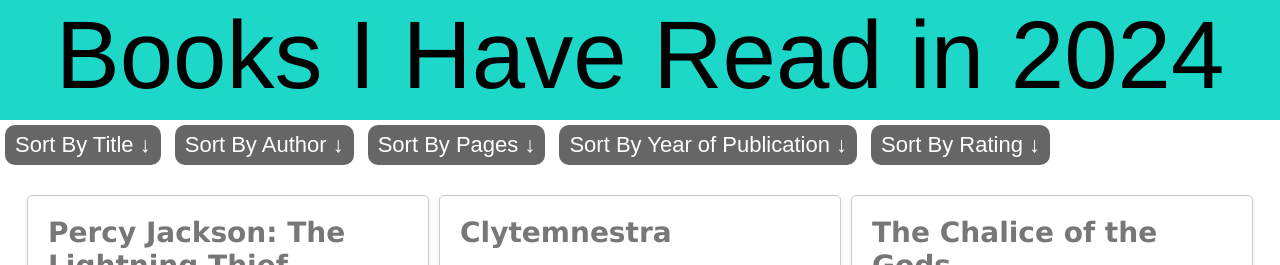
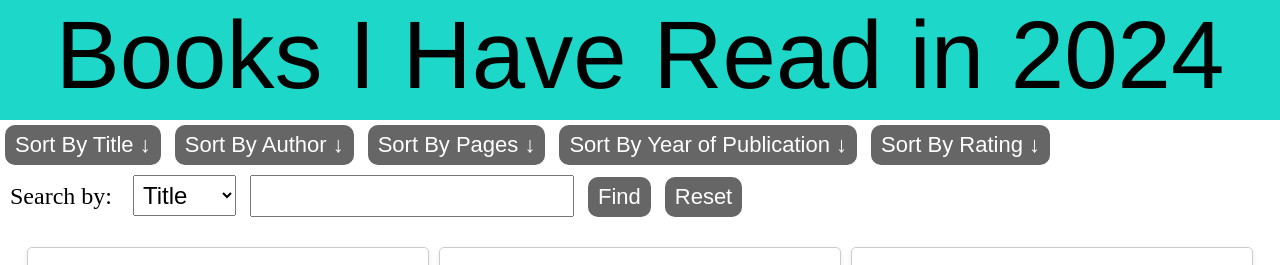
Before and after one commit to cindyawho/SEA2024, a plain HTML site: page index.html in a window 1280 px wide. Shown: the top 265 px of the page. Drawn offline with Linux system fonts and the light colour scheme.

Commit message:
Filtering function currently works for titles! :)
Anything that didn't match got the style of display: none

```diff
--- a/index.html
+++ b/index.html
@@ -44,6 +44,16 @@
         <button onclick="sortByRatingLH();" id="sortRatingLH">
             Sort By Rating ↓
         </button>
+        <br>
+        <label for="filter">Search by: </label>
+        <select name="filterSelect" id="filterSelect" size="1">
+            <option value="title">Title</option>
+            <option value="author">Author</option>
+            <option value="genre">Genre</option>
+        </select>
+        <input type="text" id="filter" name="filter" class="filter">
+        <button class="filterButton" onclick="filterFunction()">Find</button>
+        <button class="filterResetButton" onclick="filterResetFunction()">Reset</button>
     </div>
     <div id="card-container">
 
--- a/scripts.js
+++ b/scripts.js
@@ -41,6 +41,8 @@ function showCards() {
         let genres = books[i].genre;
 
         const nextCard = templateCard.cloneNode(true); // Copy the template card
+        let tempID = "bookNum" + i.toString();
+        nextCard?.setAttribute("id", tempID); //Add id with number to edit styles during filtering functions
         editCardContent(nextCard, title, imageURL, author, pages, rating, yearOfPub, genres); // Edit title, image, author, pages, rating, yoP, genres
         cardContainer.appendChild(nextCard); // Add new card to the container
     }
@@ -279,3 +281,22 @@ function sortByTitleZA(){
     });
     showCards();
 }
+
+//Filtering Functions
+function filterFunction(){
+    let userInput = document.getElementById("filter").value;
+    // console.log(userInput);
+    for(let i = 0; i < books.length; i++){
+        if(!books[i].title.match(userInput)){
+            bookDiv = document.getElementById("bookNum" + i.toString());
+            // console.log(bookDiv);
+            bookDiv.style.display = "none";
+        }
+    }
+}
+function filterResetFunction(){
+    for(let i = 0; i < books.length; i++){
+        bookDiv = document.getElementById("bookNum" + i.toString());
+        bookDiv.style.display = "flex";
+    }
+}
--- a/style.css
+++ b/style.css
@@ -93,6 +93,8 @@ ul li{
     font-size: 1.5rem;
 }
 
-form, textarea, input{
+form, textarea, input, label, select{
     font-size: 1.5rem;
+    padding: 5px;
+    margin: 5px;
 }
```
